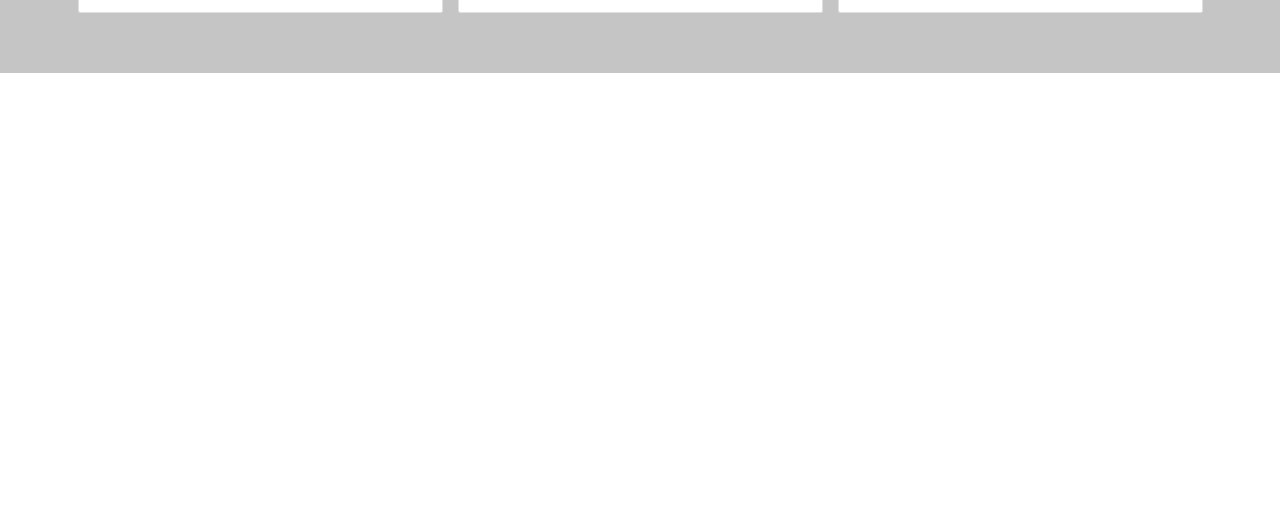
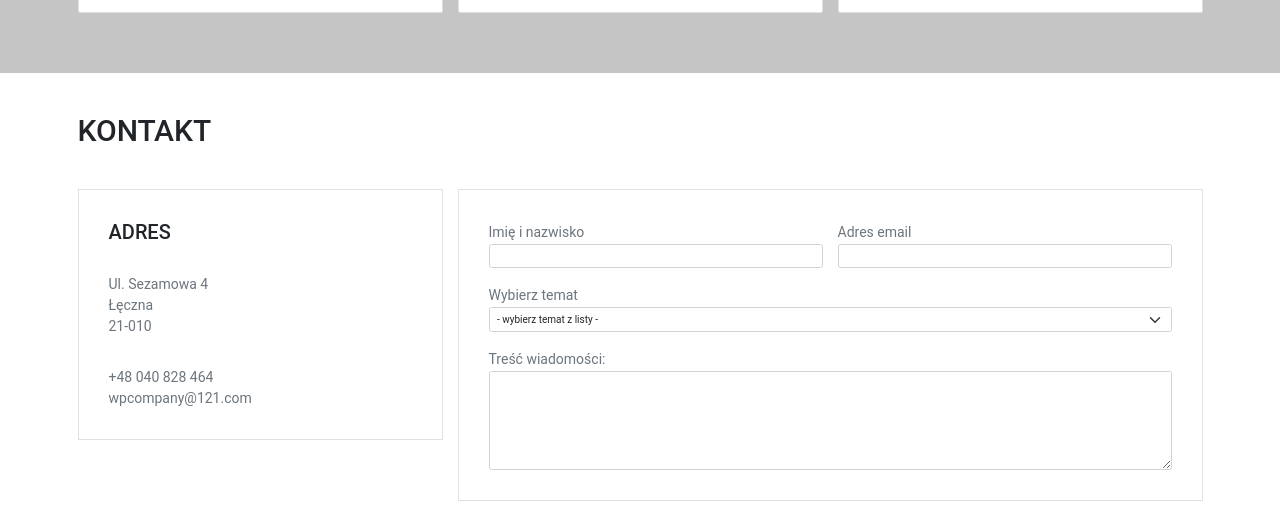
Before and after one commit to JacekPasierb/sprzeda--naczep, a plain HTML site: page index.html in a window 1280 px wide. Shown: the part 1784-2315 px from the top of the page. Before the commit the page ends 1857 px from the top, so only its background shows below. Drawn offline with nearby package versions, Linux system fonts and the light colour scheme.

Commit message:
Feature - add section contact

```diff
--- a/css/style.css
+++ b/css/style.css
@@ -56,7 +56,8 @@ nav {
 /* o nas */
 
 .aboutus h3,
-.price h3 {
+.price h3,
+.contact h3 {
   font-size: 3rem;
   text-transform: uppercase;
 }
@@ -132,6 +133,15 @@ nav {
   background-color: white; /* Upewnij się, że tło jest widoczne */
 }
 
+.contact h2 {
+  font-size: 2rem;
+  text-transform: uppercase;
+}
+.contact p,
+.contact label {
+  font-size: 1.4rem;
+}
+
 @media (min-width: 992px) {
   .home {
     background-image: url("../img/truck-8656645_1920.jpg");
--- a/index.html
+++ b/index.html
@@ -17,7 +17,6 @@
     ></script>
   </head>
   <body data-bs-spy="scroll" data-bs-target="#navbar-example">
-
     <section id="home" class="home">
       <div class="container h-100"></div>
       <div class="hero-shadow"></div>
@@ -51,8 +50,8 @@
 
     <main>
       <section class="aboutus" id="aboutus">
-        <div class="container py-5 aboutus-box">
-          <h3 class="mb-5 py-3">O Firmie</h3>
+        <div class="container py-5 aboutus-box text-center text-md-start">
+          <h3 class="mb-5 py-3 ">O Firmie</h3>
           <div class="row py-4 align-items-center">
             <div class="mb-5 col-md-4 mb-md-0">
               <img
@@ -129,7 +128,7 @@
       <section class="price" id="price">
         <div class="container py-5">
           <div class="price-box">
-            <h3 class="mb-5 py-3">Cennik</h3>
+            <h3 class="mb-5 py-3 text-center text-md-start">Cennik</h3>
             <div class="row">
               <div class="col-md-4">
                 <div class="card mb-5 p-4">
@@ -192,6 +191,65 @@
           </div>
         </div>
       </section>
+      <section class="contact" id="contact">
+        <div class="container py-5">
+          <div class="contact-box">
+            <h3 class="mb-5 py-3 text-center text-md-start">Kontakt</h3>
+            <div class="row">
+              <div class="col-md-5 col-lg-4">
+                <div class="border p-5 mb-4 text-center text-md-start ">
+                  <h2>Adres</h2>
+                  <div class="mt-5 text-muted">
+                    <p class="m-0">Ul. Sezamowa 4</p>
+                    <p class="m-0">Łęczna</p>
+                    <p class="m-0">21-010</p>
+                  </div>
+                  <div class="mt-5 text-muted">
+                    <p class="m-0">+48 040 828 464</p>
+                    <p class="m-0">wpcompany@121.com</p>
+                  </div>
+                </div>
+              </div>
+              <div class="col-md-7 col-lg-8">
+                <div class="border p-5">
+                  <form>
+                    <div class="row">
+                      <div class="col-md-6">
+                        <div class="form-group mb-4">
+                          <label class="text-muted">Imię i nazwisko</label
+                          ><input type="text" class="form-control" />
+                        </div>
+                      </div>
+                      <div class="col-md-6">
+                        <div class="form-group mb-4">
+                          <label class="text-muted">Adres email</label
+                          ><input type="text" class="form-control" />
+                        </div>
+                      </div>
+                      <div class="col-12">
+                        <div class="form-group mb-4">
+                          <label class="text-muted">Wybierz temat</label
+                          ><select class="form-select">
+                            <option selected>- wybierz temat z listy -</option>
+                            <option>Teamt rozmowy 1</option>
+                            <option>Teamt rozmowy 2</option>
+                            <option>Teamt rozmowy 3</option>
+                            <option>Teamt rozmowy 4</option>
+                          </select>
+                        </div>
+                      </div>
+                      <div class="col-12">
+                        <label class="text-muted">Treść wiadomości:</label
+                        ><textarea class="form-control" rows="6"></textarea>
+                      </div>
+                    </div>
+                  </form>
+                </div>
+              </div>
+            </div>
+          </div>
+        </div>
+      </section>
     </main>
     <script
       src="https://cdn.jsdelivr.net/npm/bootstrap@5.1.3/dist/js/bootstrap.bundle.min.js"
@@ -199,6 +257,5 @@
       crossorigin="anonymous"
     ></script>
     <script src="js/script.js"></script>
-
   </body>
 </html>
```
Lines whose indentation alone changed are shown as unchanged.
